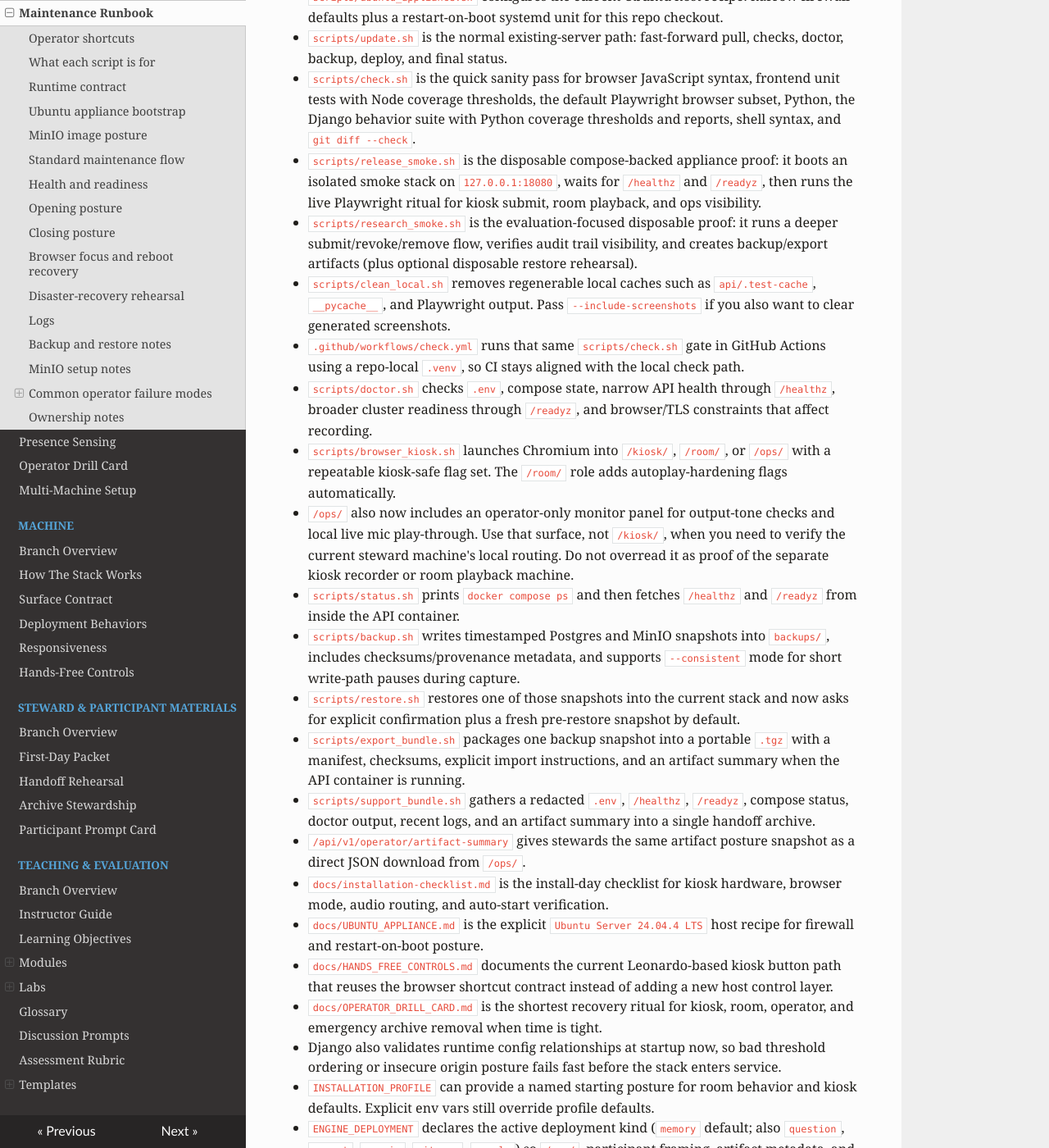
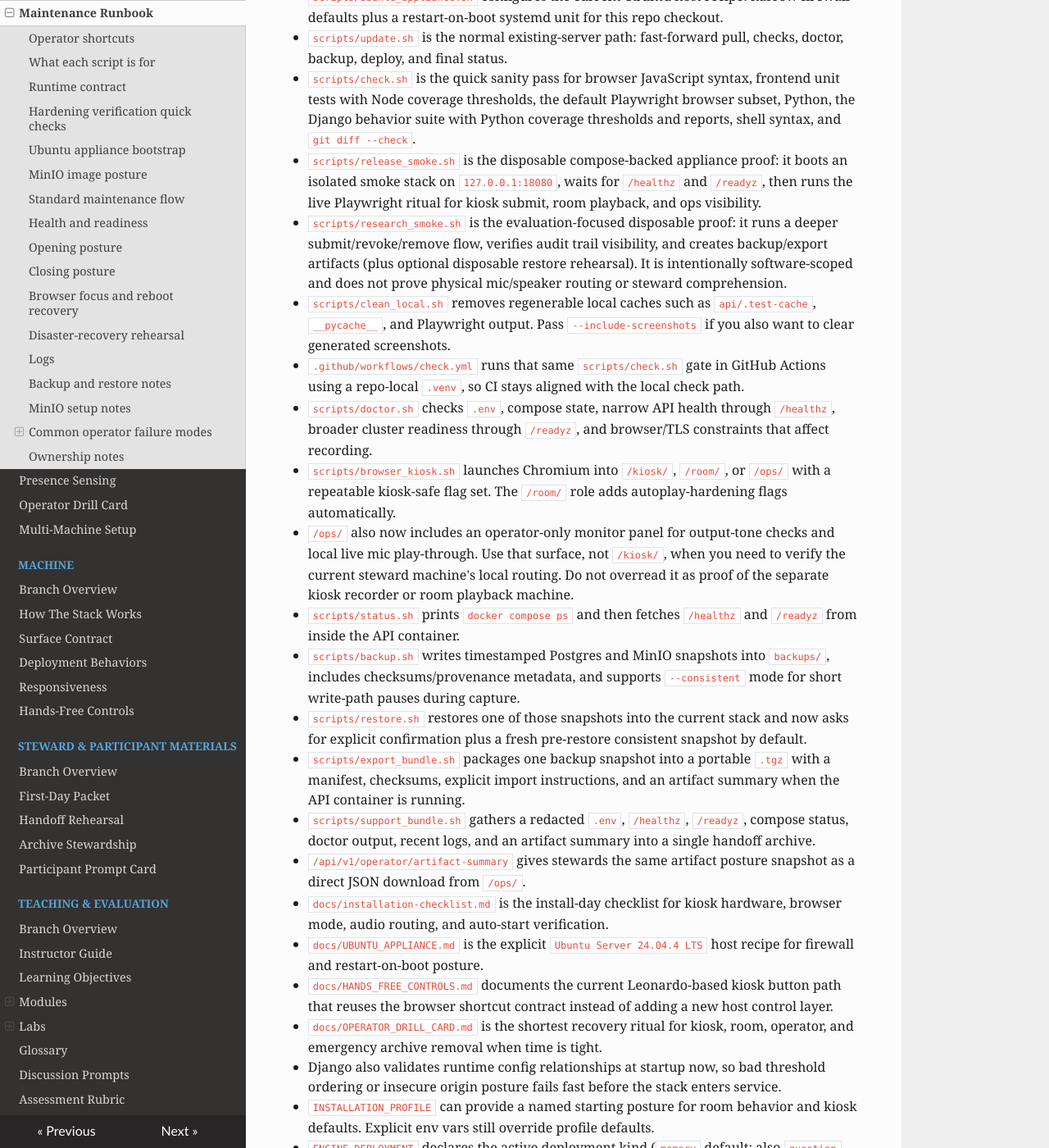
Before and after one commit to bseverns/memory-engine, an MkDocs documentation site: the page built from docs/maintenance.md, in a window 1280 px wide and 1400 px high, scrolled down 2438 px. Shown: the whole window at 82% size. Built offline with MkDocs 1.6.1, drawn with Linux system fonts in a browser that asks for light colours; nearby versions of some CDN libraries; some of the changed text lies outside the part shown.

Commit message:
Harden restore snapshots and research-smoke proof boundaries

````diff
--- a/docs/maintenance.md
+++ b/docs/maintenance.md
@@ -122,7 +122,7 @@ Create a remote-friendly support bundle with logs and health snapshots:
 - `scripts/update.sh` is the normal existing-server path: fast-forward pull, checks, doctor, backup, deploy, and final status.
 - `scripts/check.sh` is the quick sanity pass for browser JavaScript syntax, frontend unit tests with Node coverage thresholds, the default Playwright browser subset, Python, the Django behavior suite with Python coverage thresholds and reports, shell syntax, and `git diff --check`.
 - `scripts/release_smoke.sh` is the disposable compose-backed appliance proof: it boots an isolated smoke stack on `127.0.0.1:18080`, waits for `/healthz` and `/readyz`, then runs the live Playwright ritual for kiosk submit, room playback, and ops visibility.
-- `scripts/research_smoke.sh` is the evaluation-focused disposable proof: it runs a deeper submit/revoke/remove flow, verifies audit trail visibility, and creates backup/export artifacts (plus optional disposable restore rehearsal).
+- `scripts/research_smoke.sh` is the evaluation-focused disposable proof: it runs a deeper submit/revoke/remove flow, verifies audit trail visibility, and creates backup/export artifacts (plus optional disposable restore rehearsal). It is intentionally software-scoped and does not prove physical mic/speaker routing or steward comprehension.
 - `scripts/clean_local.sh` removes regenerable local caches such as `api/.test-cache`, `__pycache__`, and Playwright output. Pass `--include-screenshots` if you also want to clear generated screenshots.
 - `.github/workflows/check.yml` runs that same `scripts/check.sh` gate in GitHub Actions using a repo-local `.venv`, so CI stays aligned with the local check path.
 - `scripts/doctor.sh` checks `.env`, compose state, narrow API health through `/healthz`, broader cluster readiness through `/readyz`, and browser/TLS constraints that affect recording.
@@ -130,7 +130,7 @@ Create a remote-friendly support bundle with logs and health snapshots:
 - `/ops/` also now includes an operator-only monitor panel for output-tone checks and local live mic play-through. Use that surface, not `/kiosk/`, when you need to verify the current steward machine's local routing. Do not overread it as proof of the separate kiosk recorder or room playback machine.
 - `scripts/status.sh` prints `docker compose ps` and then fetches `/healthz` and `/readyz` from inside the API container.
 - `scripts/backup.sh` writes timestamped Postgres and MinIO snapshots into `backups/`, includes checksums/provenance metadata, and supports `--consistent` mode for short write-path pauses during capture.
-- `scripts/restore.sh` restores one of those snapshots into the current stack and now asks for explicit confirmation plus a fresh pre-restore snapshot by default.
+- `scripts/restore.sh` restores one of those snapshots into the current stack and now asks for explicit confirmation plus a fresh pre-restore consistent snapshot by default.
 - `scripts/export_bundle.sh` packages one backup snapshot into a portable `.tgz` with a manifest, checksums, explicit import instructions, and an artifact summary when the API container is running.
 - `scripts/support_bundle.sh` gathers a redacted `.env`, `/healthz`, `/readyz`, compose status, doctor output, recent logs, and an artifact summary into a single handoff archive.
 - `/api/v1/operator/artifact-summary` gives stewards the same artifact posture snapshot as a direct JSON download from `/ops/`.
@@ -165,6 +165,22 @@ What that means in practice:
 If `./scripts/check.sh` reports a host Python other than `3.12`, treat that as
 best-effort local maintenance. It may still work, but the repo does not promise
 that every dependency will install or behave identically outside the container.
+
+## Hardening verification quick checks
+
+After deploy, run these once before calling the node install-ready:
+
+```bash
+curl -sSI http://127.0.0.1/ | grep -E 'X-Content-Type-Options|X-Frame-Options|Referrer-Policy|Permissions-Policy'
+docker compose exec -T api sh -lc 'id && touch /var/log/memory_engine/.write-test && rm -f /var/log/memory_engine/.write-test'
+docker compose exec -T api sh -lc 'python - <<\"PY\"\nimport tempfile\nf=tempfile.NamedTemporaryFile(delete=True)\nf.write(b\"ok\")\nf.flush()\nprint(\"tmp-ok\")\nPY'
+```
+
+Interpretation:
+
+- missing expected proxy headers means Caddy hardening config is not active
+- failed write test under `/var/log/memory_engine` means volume ownership/permissions need attention
+- failed tempfile write suggests container runtime permissions are too restrictive for normal app behavior
 
 Current bundled installation profiles:
 
@@ -373,7 +389,7 @@ Restore cautions:
 
 - `scripts/restore.sh` replaces the current database contents.
 - `scripts/restore.sh` replaces the current MinIO object store.
-- `scripts/restore.sh` now takes that fresh pre-restore backup automatically unless you pass `--skip-snapshot`.
+- `scripts/restore.sh` now takes that fresh pre-restore consistent backup automatically unless you pass `--skip-snapshot`.
 - `scripts/restore.sh` also asks you to type `RESTORE` unless you pass `--yes`.
 - Expect active playback and ingest to be interrupted during restore.
 
@@ -404,9 +420,11 @@ Audience presence sensing (optional):
 - To enable it, set `PRESENCE_SENSING_ENABLED=1` in `.env`.
 - Start the sensor service with the compose profile:
   `docker compose --profile presence up -d presence_sensor`
-- The default camera path is `PRESENCE_CAMERA_DEVICE=/dev/video0`. Override that path if your host maps the webcam differently.
+- Keep `PRESENCE_CAMERA_DEVICE` as a host device path (for compose mapping), such as `/dev/video0`.
+- Use `PRESENCE_CAMERA_SOURCE` for OpenCV capture source (`/dev/video0` or `0`).
 - When enabled, `/readyz` and `/ops/` include a `presence` component. If the webcam feed or sensor loop goes stale, readiness drops to `degraded`.
 - This phase is motion-only (`opencv` frame differencing). It stores no video frames and only publishes aggregate presence state plus heartbeat timing.
+- For ethics posture, signage language, Redis key details, and pilot boundary rules, use [PRESENCE_SENSING.md](./PRESENCE_SENSING.md).
 
 Support bundle notes:
 
````
Also changed, not shown: 2 other files.
